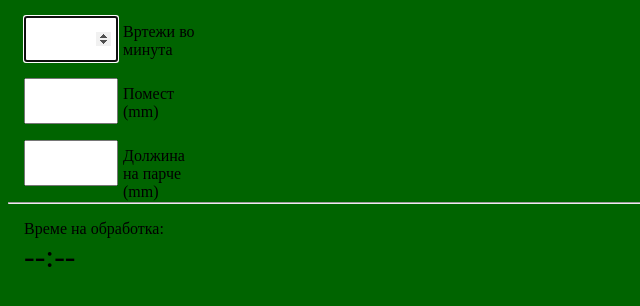
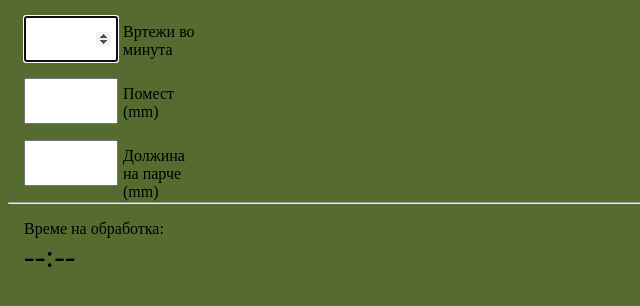
Before and after one commit to vuchkovj/drebung, a plain HTML site: page index.html in a window 1280 px wide. Shown: the whole page, without its empty margins (0-640 px from the left). Drawn offline with Linux system fonts and the light colour scheme.

Commit message:
Update background color again

```diff
--- a/index.html
+++ b/index.html
@@ -7,7 +7,7 @@
   <title>Дребунг</title>
   <style>
     body {
-      background-color: #006400;
+      background-color: #556b2f;
       width: 100%;
       overflow-x: hidden;
       position: relative;
```
